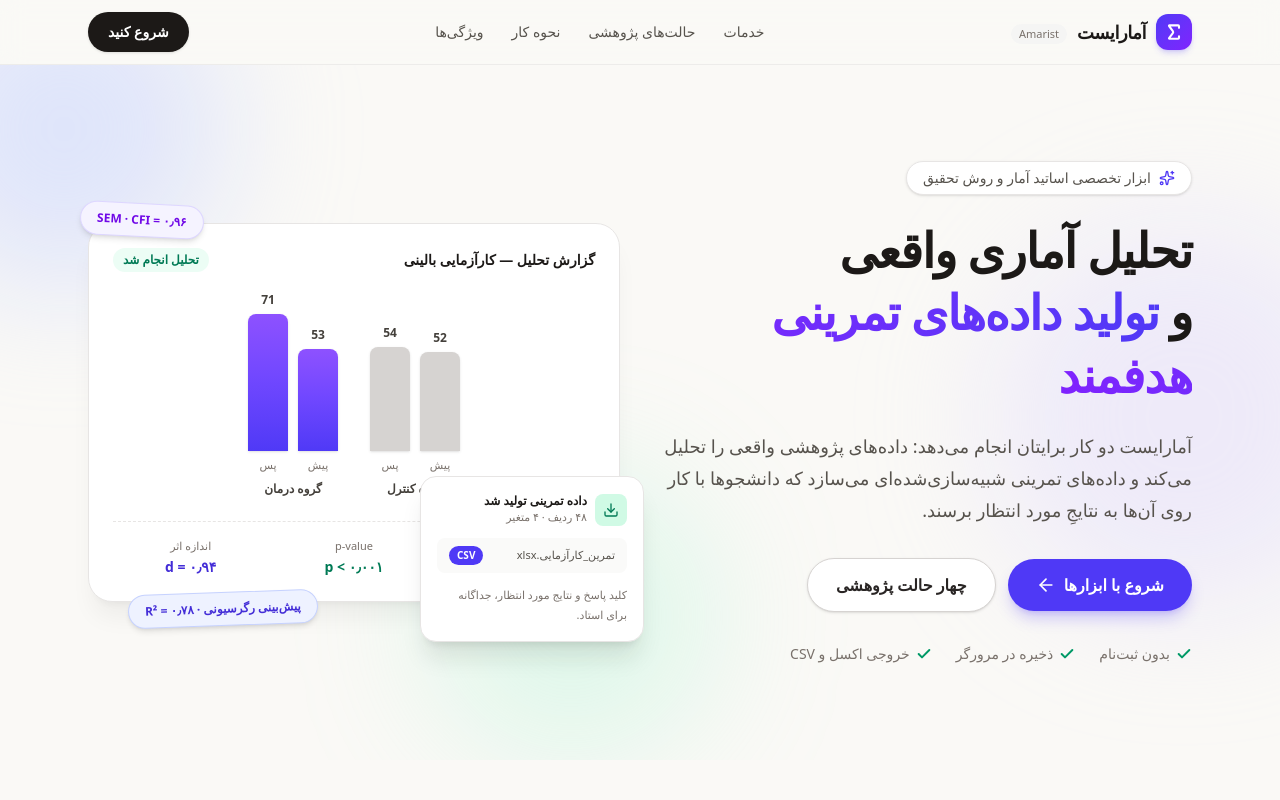
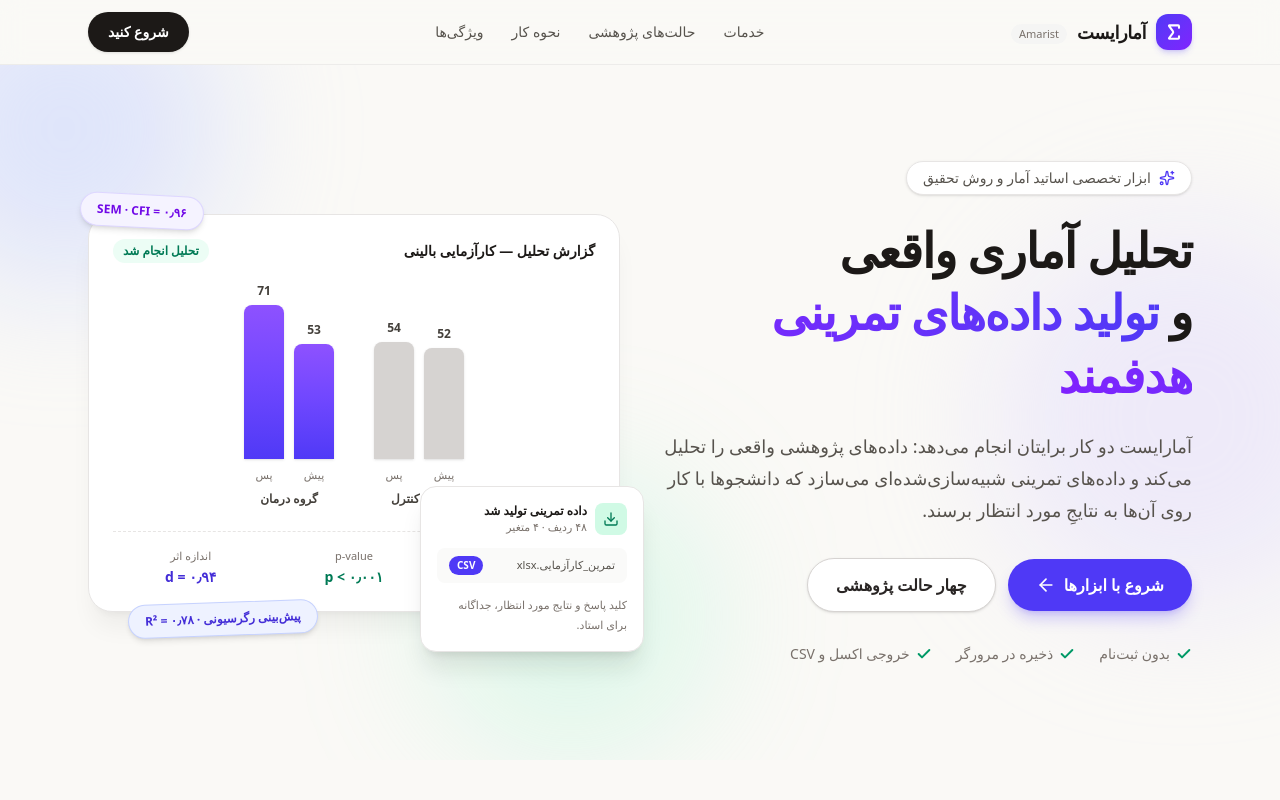
Before and after one commit to majidshilehsari/Amarist, a Next.js app: page / in a window 1280 px wide. Shown: the top 800 px of the page. Built offline with nearby package versions, Linux system fonts and the light colour scheme.

Commit message:
بهبود نمودار هیرو: هم‌ترازی لیبل‌ها و بازنویسی ساختار داده
Co-authored-by: arena-agent <297053741+arena-agent@users.noreply.github.com>

```diff
--- a/src/components/hero.tsx
+++ b/src/components/hero.tsx
@@ -1,10 +1,20 @@
 import { ArrowLeft, Check, Download, Sparkles } from "lucide-react";
 
-const bars = [
-  { cluster: "کنترل", label: "پیش", value: 52, height: "69%", color: "bg-stone-300" },
-  { cluster: "کنترل", label: "پس", value: 54, height: "72%", color: "bg-stone-300" },
-  { cluster: "درمان", label: "پیش", value: 53, height: "71%", color: "bg-gradient-to-t from-indigo-600 to-violet-500" },
-  { cluster: "درمان", label: "پس", value: 71, height: "95%", color: "bg-gradient-to-t from-indigo-600 to-violet-500" },
+const clusters = [
+  {
+    name: "گروه کنترل",
+    bars: [
+      { label: "پیش", value: 52, pct: 0.63, color: "bg-stone-300" },
+      { label: "پس", value: 54, pct: 0.66, color: "bg-stone-300" },
+    ],
+  },
+  {
+    name: "گروه درمان",
+    bars: [
+      { label: "پیش", value: 53, pct: 0.65, color: "bg-gradient-to-t from-indigo-600 to-violet-500" },
+      { label: "پس", value: 71, pct: 0.87, color: "bg-gradient-to-t from-indigo-600 to-violet-500" },
+    ],
+  },
 ];
 
 const trust = ["بدون ثبت‌نام", "ذخیره در مرورگر", "خروجی اکسل و CSV"];
@@ -82,26 +92,34 @@ export default function Hero() {
             </div>
 
             {/* نمودار میله‌ای */}
-            <div className="mt-5 flex items-end justify-center gap-8">
-              {[0, 1].map((cluster) => (
-                <div key={cluster} className="flex flex-col items-center gap-2">
-                  <div className="flex items-end justify-center gap-2.5">
-                    {bars
-                      .filter((b) => b.cluster === (cluster === 0 ? "کنترل" : "درمان"))
-                      .map((b) => (
-                        <div key={b.label} className="flex w-10 flex-col items-center gap-1.5">
-                          <span className="text-xs font-bold text-stone-700">{b.value}</span>
-                          <div
-                            className={`h-36 w-10 rounded-t-lg ${b.color} shadow-sm`}
-                            style={{ height: `calc(9rem * ${parseFloat(b.height) / 100})` }}
-                          />
-                          <span className="text-[11px] font-medium text-stone-500">{b.label}</span>
-                        </div>
-                      ))}
+            <div className="mt-5 flex items-start justify-center gap-10">
+              {clusters.map((cluster) => (
+                <div key={cluster.name} className="flex flex-col items-center gap-2">
+                  <div className="flex h-44 items-end gap-2.5">
+                    {cluster.bars.map((bar) => (
+                      <div
+                        key={bar.label}
+                        className="flex w-10 flex-col items-center gap-1.5"
+                      >
+                        <span className="text-xs font-bold text-stone-700">{bar.value}</span>
+                        <div
+                          className={`w-10 rounded-t-lg ${bar.color} shadow-sm`}
+                          style={{ height: `calc(11rem * ${bar.pct})` }}
+                        />
+                      </div>
+                    ))}
                   </div>
-                  <span className="text-xs font-bold text-stone-700">
-                    {cluster === 0 ? "گروه کنترل" : "گروه درمان"}
-                  </span>
+                  <div className="flex gap-2.5">
+                    {cluster.bars.map((bar) => (
+                      <span
+                        key={bar.label}
+                        className="w-10 text-center text-[11px] font-medium text-stone-500"
+                      >
+                        {bar.label}
+                      </span>
+                    ))}
+                  </div>
+                  <span className="text-xs font-bold text-stone-700">{cluster.name}</span>
                 </div>
               ))}
             </div>
```
